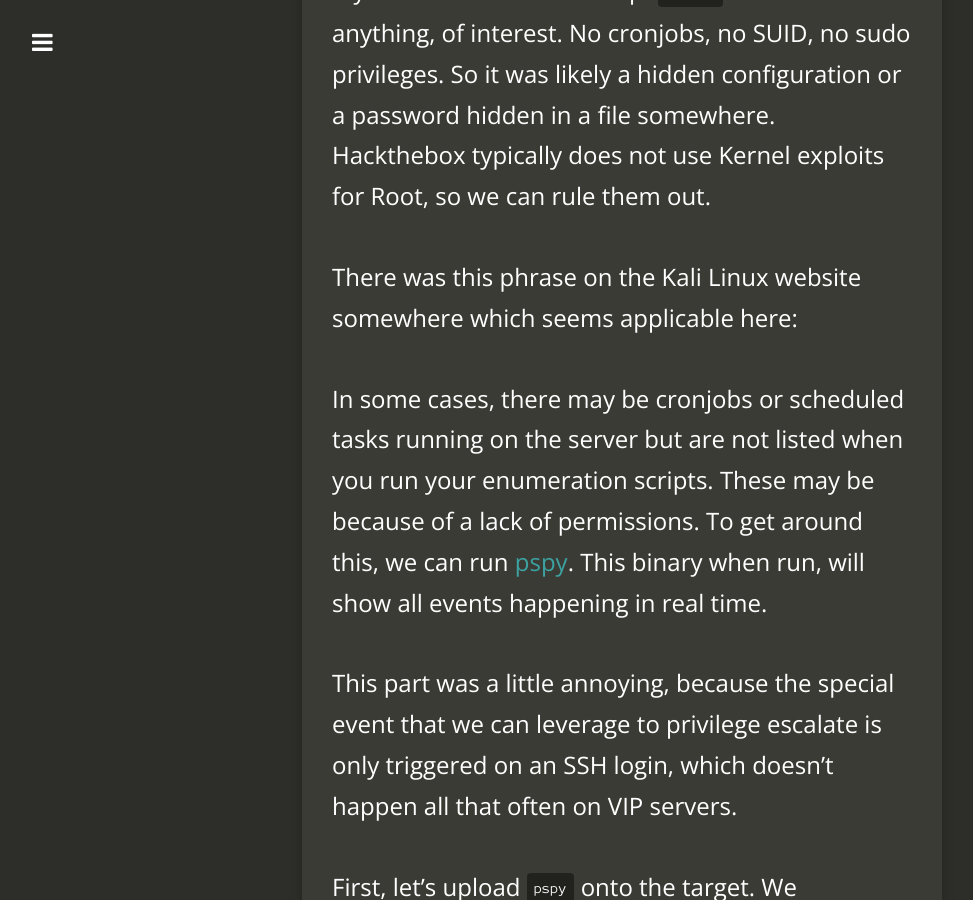
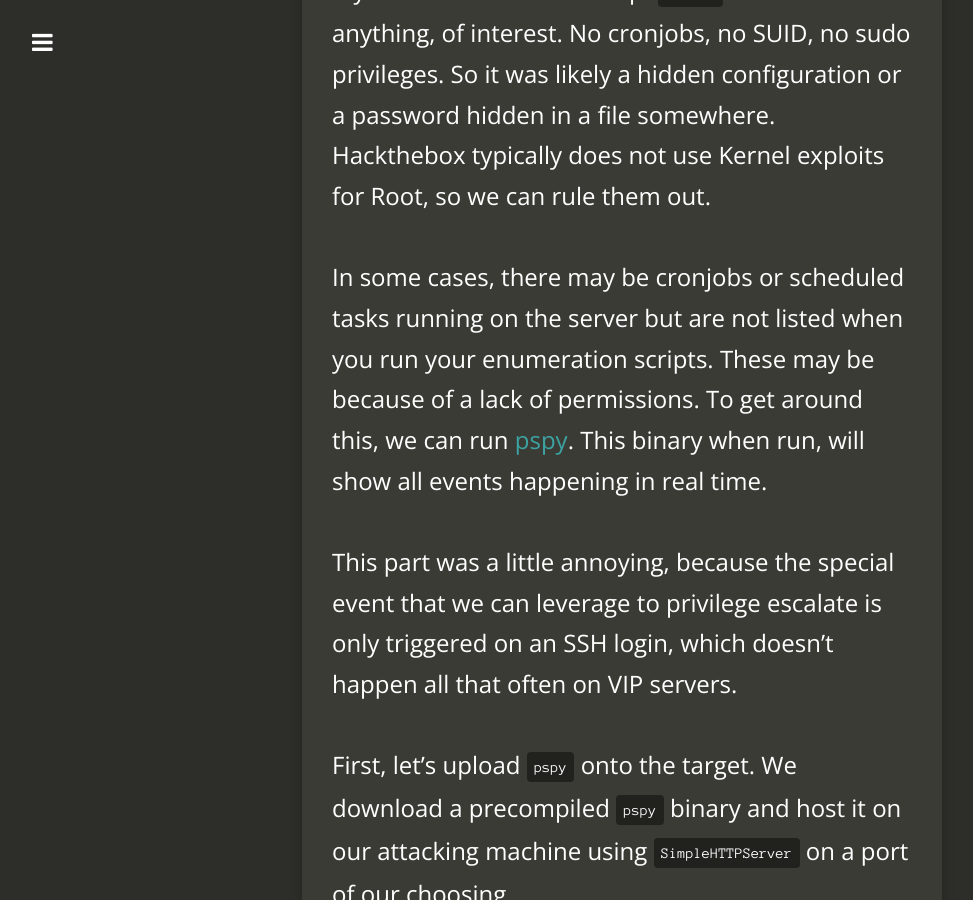
Before and after one commit to Dreamscent/Dreamscent.github.io, a Jekyll site: the page built from _posts/2019-10-12-HTB-Writeup.md, in a window 1280 px wide and 900 px high, scrolled down 9666 px. Shown: the whole window, without its empty margins (18-991 px from the left). Built offline with Jekyll 4.4.1, drawn with Linux system fonts in a browser that asks for light colours; nearby versions of some CDN libraries.

Commit message:
Update 2019-10-12-HTB-Writeup.md

```diff
--- a/_posts/2019-10-12-HTB-Writeup.md
+++ b/_posts/2019-10-12-HTB-Writeup.md
@@ -205,10 +205,6 @@ In the initial nmap scan, we found out that SSH was open, so can try it there:
 My usual enumeration script `lse.sh` did not return anything, of interest. No cronjobs, no SUID, no sudo privileges. So it was likely a hidden configuration or a password hidden in a file somewhere. Hackthebox typically does not use Kernel exploits for Root, so we can rule them out.
 
 
-
-There was this phrase on the Kali Linux website somewhere which seems applicable here:
-
-
 In some cases, there may be cronjobs or scheduled tasks running  on the server but are not listed when you run your enumeration scripts. These may be because of a lack of permissions. To get around this, we can run [pspy][3]. This binary when run, will show all events happening in real time.
 
 
```
